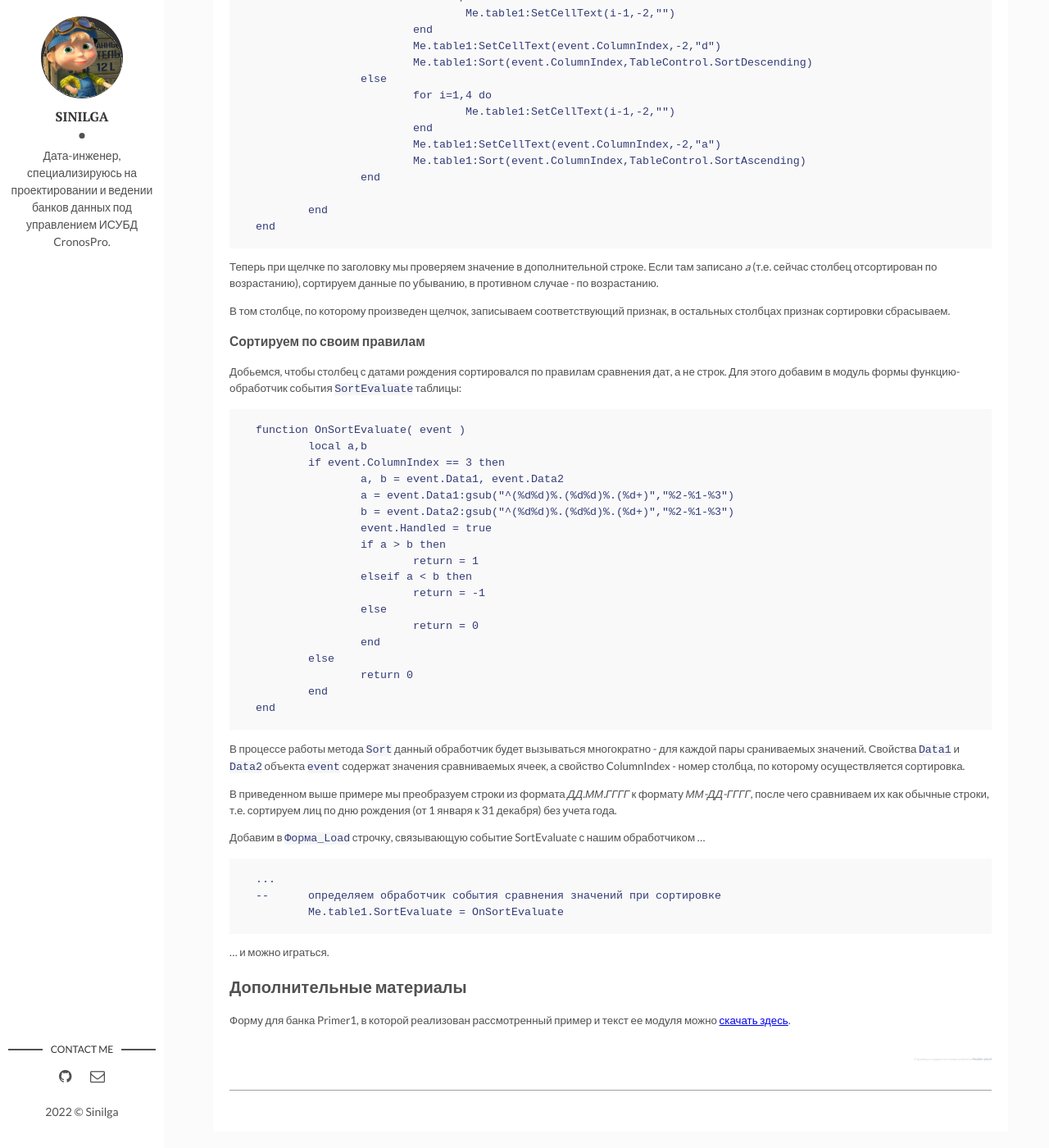
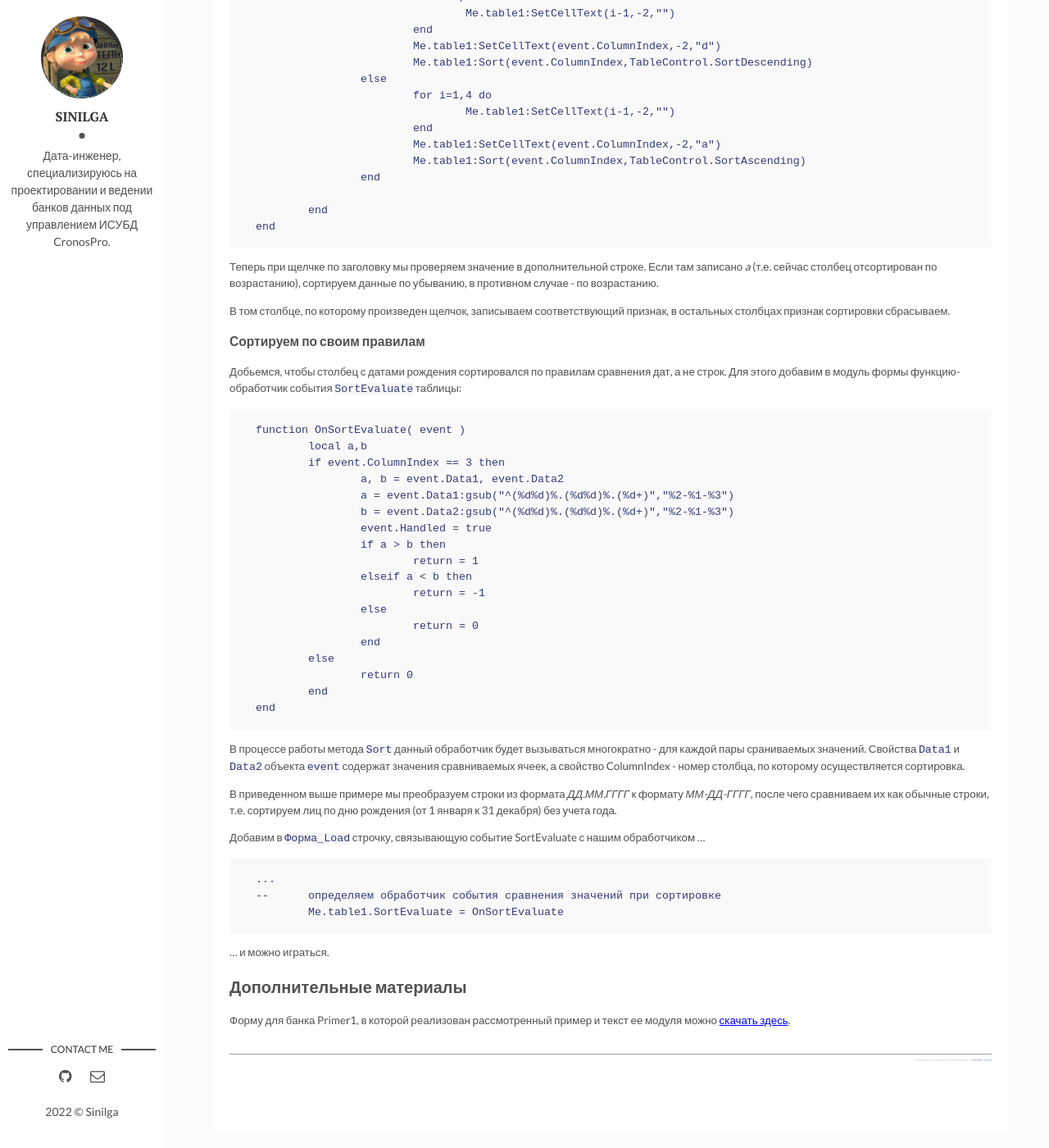
Before and after one commit to sinilga/cronospro, a Jekyll site: the page built from _posts/2022-02-02-tablesort.md, in a window 1280 px wide and 1400 px high, scrolled down 2281 px. Shown: the whole window at 82% size. Built offline with Jekyll 4.4.1, drawn with Linux system fonts in a browser that asks for light colours.

Commit message:
Update main.css

```diff
--- a/assets/css/main.css
+++ b/assets/css/main.css
@@ -1271,7 +1271,7 @@ a.newer-posts:hover {
           flex-wrap: wrap;
   padding-bottom: 30px;
   margin: 30px 0;
-  border-bottom: 1px solid #a0a0a0;
+  border-top: 1px solid #a0a0a0;
 }
 
 .page-footer .page-share {
```
